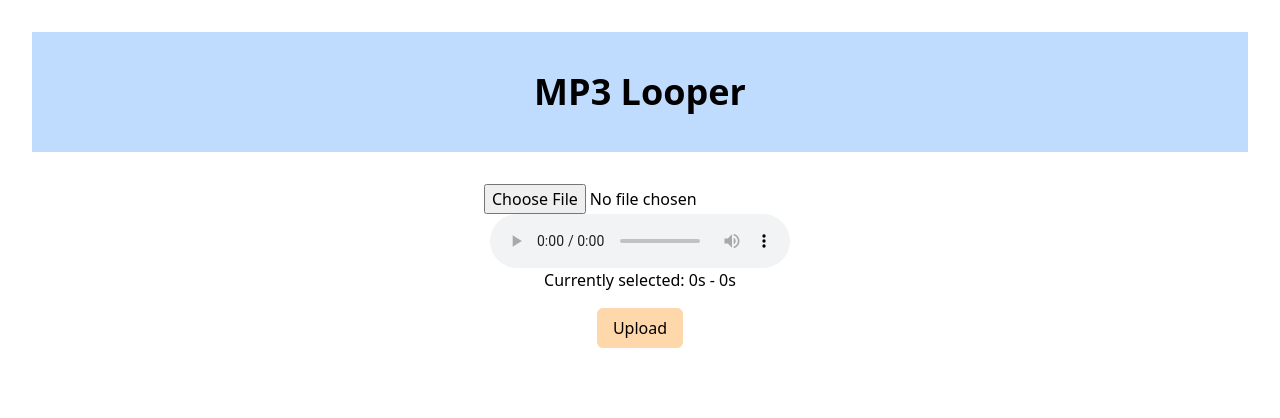
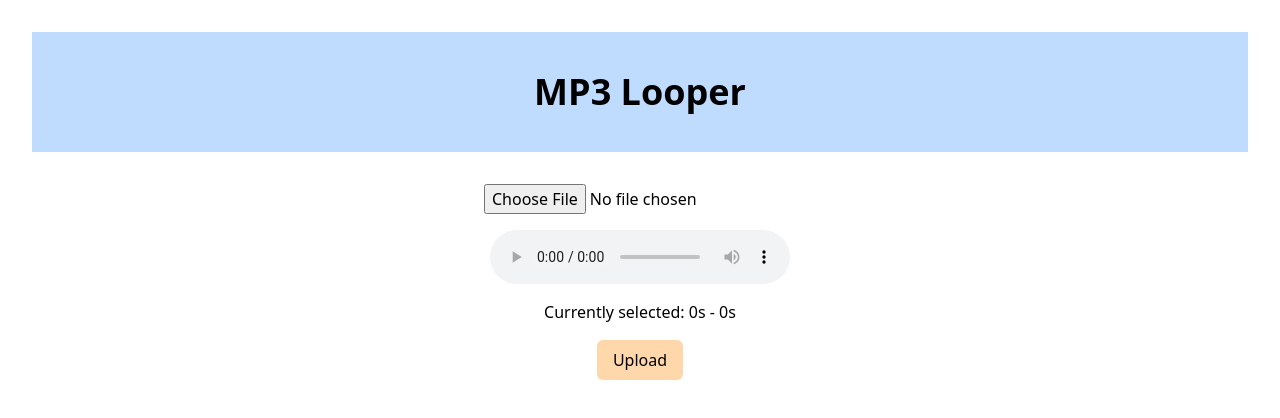
Before and after one commit to biennviquiera/looper, a Next.js app: page / in a window 1280 px wide. Shown: the top 418 px of the page. Built offline with nearby package versions, Linux system fonts and the light colour scheme.

Commit message:
Minor styling changes for slider

```diff
--- a/app/globals.css
+++ b/app/globals.css
@@ -3,5 +3,5 @@
 @tailwind utilities;
 
 .slider-style {
-    width: 50%;
+    width: 80%;
 }
--- a/app/page.tsx
+++ b/app/page.tsx
@@ -118,7 +118,7 @@ export default function Home() {
         <h1 className="bg-blue-200 m-8 font-bold py-10 text-4xl text-center">MP3 Looper</h1>
         <div className="flex flex-col items-center justify-center">
           <input type="file" accept=".mp3" onChange={fileSelectedHandler} />
-          <audio ref={audioElement} src={audioFile} controls />
+          <audio className="my-4" ref={audioElement} src={audioFile} controls />
           {duration > 0 &&
           <Slider
             className="py-8 slider-style"
```
